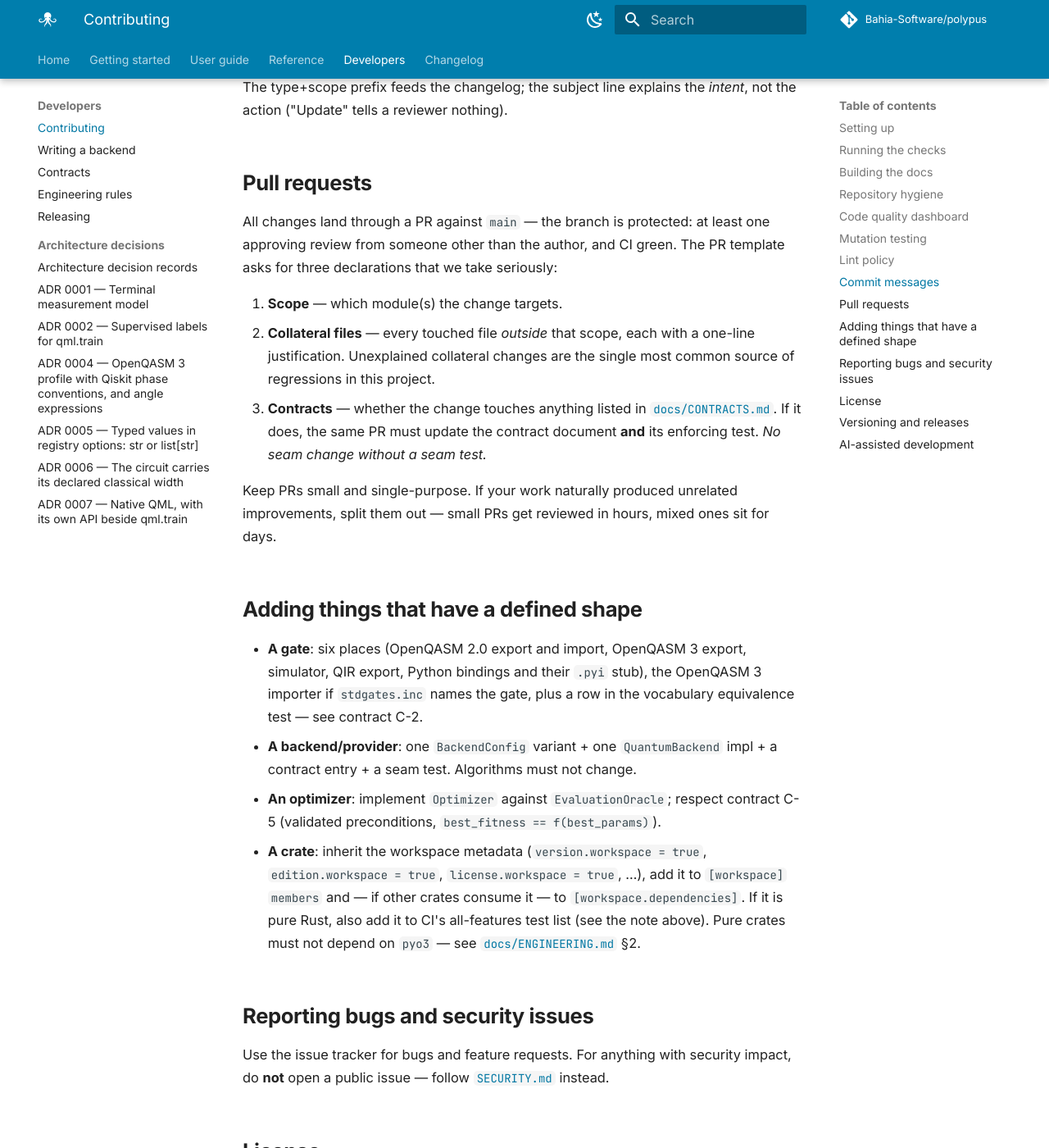
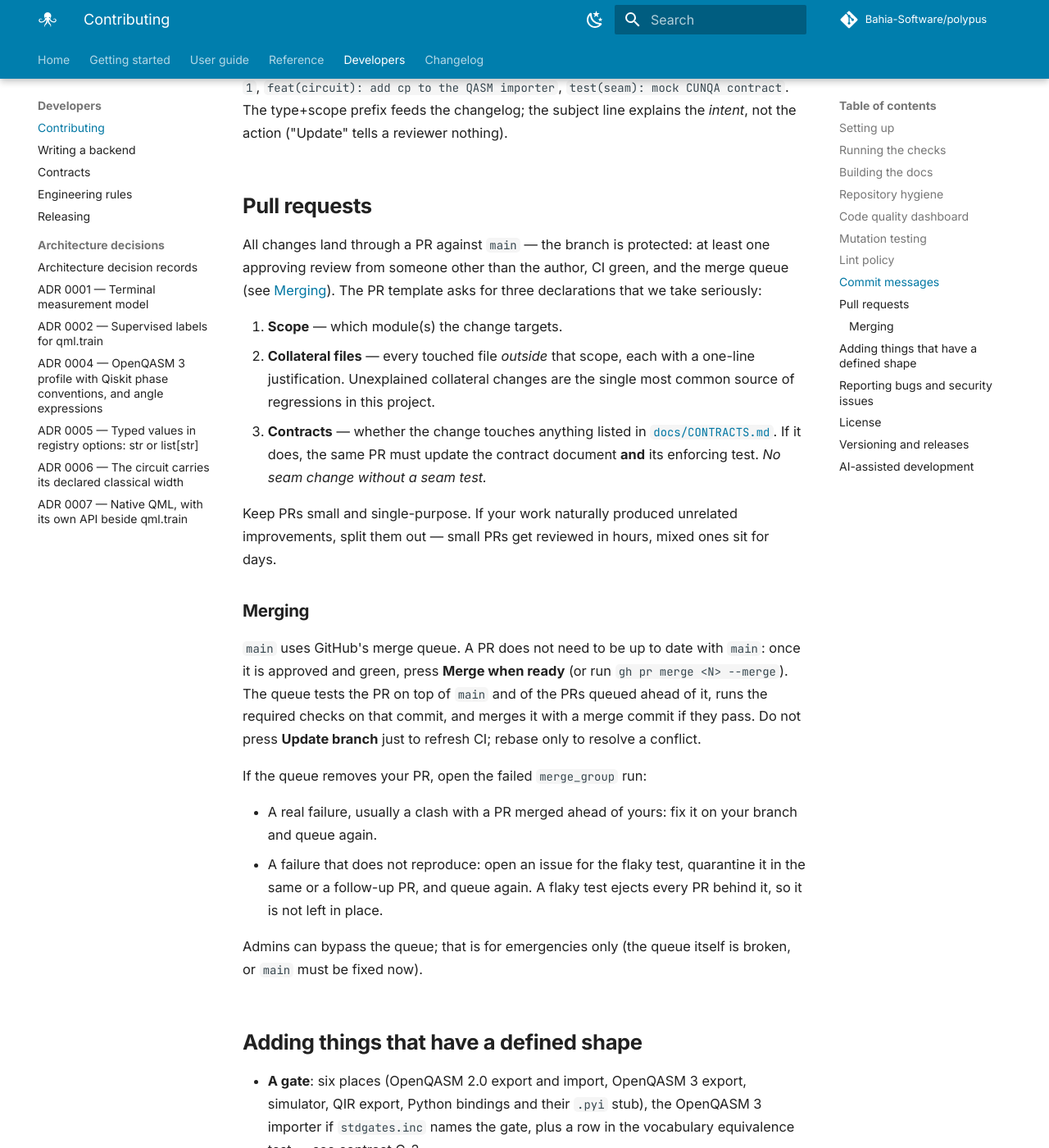
Before and after one commit to Bahia-Software/polypus, an MkDocs documentation site: the page built from docs/CONTRIBUTING.md, in a window 1280 px wide and 1400 px high, scrolled down 8109 px. Shown: the whole window at 82% size. Built offline with MkDocs 1.6.1 and Material for MkDocs 9.7.7, drawn with Linux system fonts in a browser that asks for light colours; plug-ins that fetch from the network failed and are left out; comment, search, counter and statistics services are not loaded; some of the changed text lies outside the part shown.

Commit message:
docs(contributing): describe merging through the merge queue
main now merges through GitHub's merge queue: PRs no longer need to be
up to date with main, and "Merge when ready" replaces "Update branch".
Document how to queue a PR, what to do when the queue removes it (real
clash vs flaky test, which is quarantined because it ejects every PR
behind it), and that the admin bypass is for emergencies only. The Sonar
section notes that merge-queue runs skip the workflow.

```diff
--- a/docs/CONTRIBUTING.md
+++ b/docs/CONTRIBUTING.md
@@ -252,7 +252,8 @@ the coverage figures: it runs as a separate process spawned by the Rust
 integration tests, which no tool instruments. So are the diagnostic binaries
 under `crates/*/src/bin/`, which are run by hand. Sonar still analyses both
 for issues. On pull requests the `SonarQube Cloud scan` job waits for the
-quality gate and fails with it; pushes to `main` only report. Without the
+quality gate and fails with it; pushes to `main` only report, and merge-queue
+runs skip the workflow (the gate already ran on the PR). Without the
 `SONAR_TOKEN` secret (pull requests from forks) the reports are still built
 but not uploaded, and the job passes without a gate. Python coverage locally,
 with the wheel installed:
@@ -354,7 +355,8 @@ The type+scope prefix feeds the changelog; the subject line explains the
 ## Pull requests
 
 All changes land through a PR against `main` — the branch is protected: at
-least one approving review from someone other than the author, and CI green.
+least one approving review from someone other than the author, CI green, and
+the merge queue (see [Merging](#merging)).
 The PR template asks for three declarations that we take seriously:
 
 1. **Scope** — which module(s) the change targets.
@@ -369,6 +371,26 @@ The PR template asks for three declarations that we take seriously:
 Keep PRs small and single-purpose. If your work naturally produced unrelated
 improvements, split them out — small PRs get reviewed in hours, mixed ones sit
 for days.
+
+### Merging
+
+`main` uses GitHub's merge queue. A PR does not need to be up to date with
+`main`: once it is approved and green, press **Merge when ready** (or run
+`gh pr merge <N> --merge`). The queue tests the PR on top of `main` and of the
+PRs queued ahead of it, runs the required checks on that commit, and merges it
+with a merge commit if they pass. Do not press **Update branch** just to
+refresh CI; rebase only to resolve a conflict.
+
+If the queue removes your PR, open the failed `merge_group` run:
+
+- A real failure, usually a clash with a PR merged ahead of yours: fix it on
+  your branch and queue again.
+- A failure that does not reproduce: open an issue for the flaky test,
+  quarantine it in the same or a follow-up PR, and queue again. A flaky test
+  ejects every PR behind it, so it is not left in place.
+
+Admins can bypass the queue; that is for emergencies only (the queue itself
+is broken, or `main` must be fixed now).
 
 ## Adding things that have a defined shape
 
```
